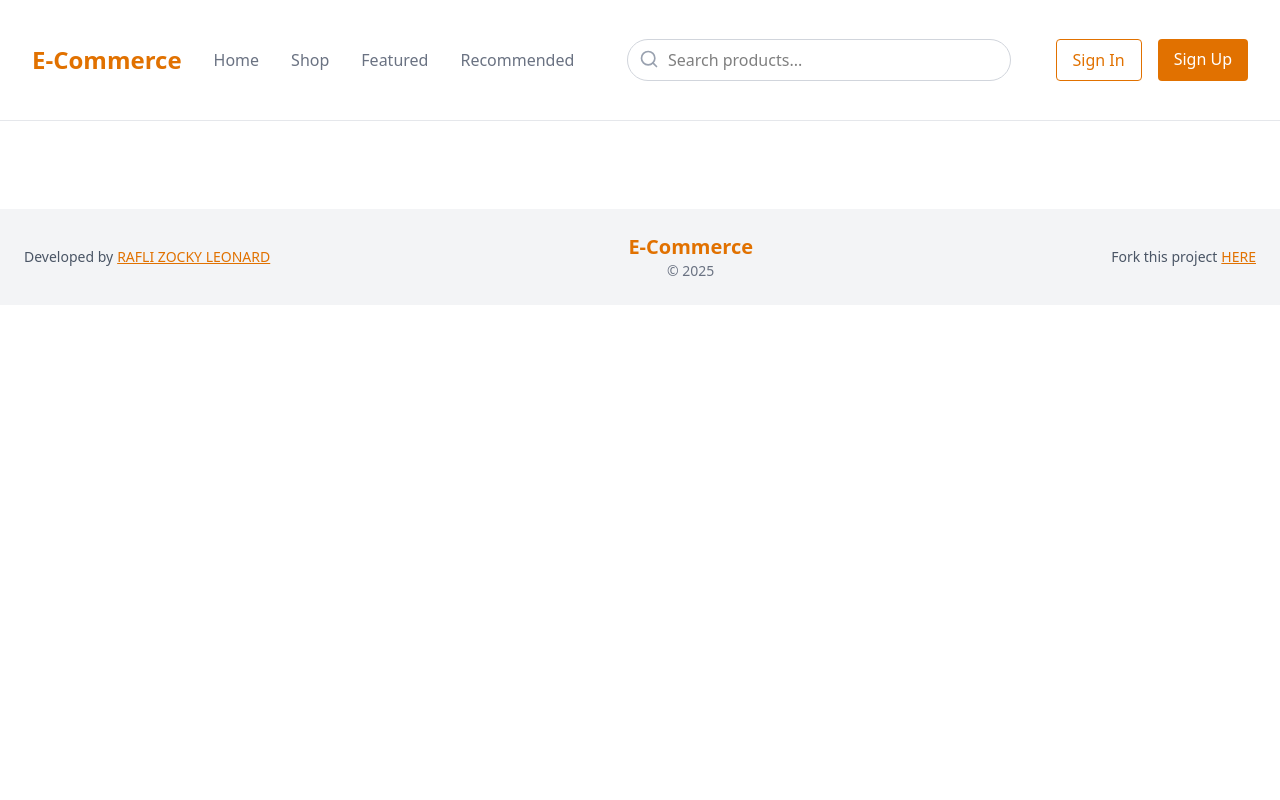
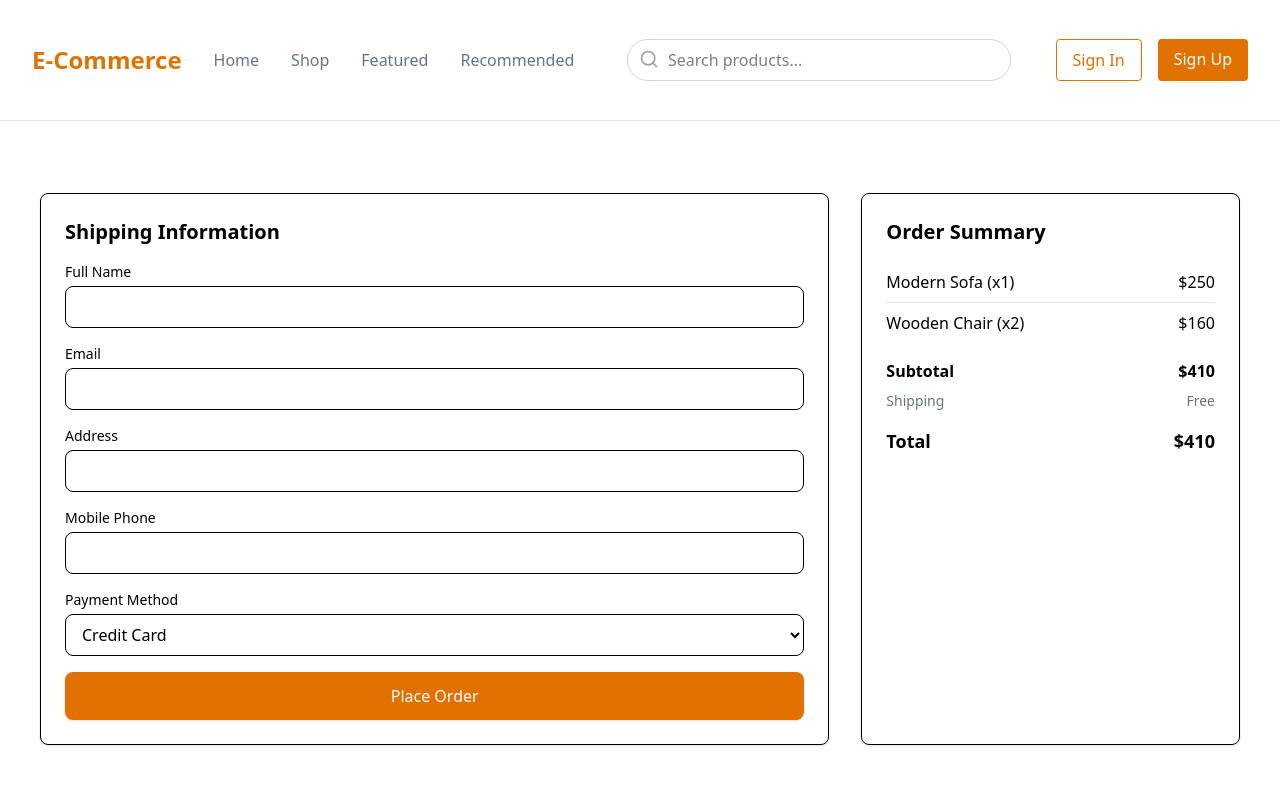
Before and after one commit to raflizocky/e-commerce, a React (Vite) app: page /checkout in a window 1280 px wide. Shown: the top 800 px of the page. Built offline with nearby package versions, Linux system fonts and the light colour scheme.

Commit message:
create checkout page

```diff
--- a/src/App.tsx
+++ b/src/App.tsx
@@ -9,6 +9,7 @@ import SignIn from "./pages/SignIn"
 import SignUp from "./pages/SignUp"
 import UserPage from "./pages/UserPage"
 import ProductDetail from "./pages/ProductDetail"
+import Checkout from "./pages/Checkout"
 
 function App() {
   return (
@@ -21,6 +22,7 @@ function App() {
           <Route path="/product/:id" element={<ProductDetail />} />
           <Route path="/featured" element={<Featured />} />
           <Route path="/recommended" element={<Recommended />} />
+          <Route path="/checkout" element={<Checkout />} />
           <Route path="/signin" element={<SignIn />} />
           <Route path="/signup" element={<SignUp />} />
           <Route path="/account" element={<UserPage />} />
--- /dev/null
+++ b/src/pages/Checkout.tsx
@@ -0,0 +1,134 @@
+import { useState } from "react"
+
+function Checkout() {
+    // Dummy cart data
+    const cartItems = [
+        { id: 1, name: "Modern Sofa", price: 250, qty: 1 },
+        { id: 2, name: "Wooden Chair", price: 80, qty: 2 },
+    ]
+
+    const [formData, setFormData] = useState({
+        fullName: "",
+        email: "",
+        address: "",
+        phone: "",
+        payment: "credit",
+    })
+
+    const subtotal = cartItems.reduce((sum, item) => sum + item.price * item.qty, 0)
+
+    const handleChange = (e: React.ChangeEvent<HTMLInputElement | HTMLSelectElement>) => {
+        setFormData({ ...formData, [e.target.name]: e.target.value })
+    }
+
+    const handleSubmit = (e: React.FormEvent) => {
+        e.preventDefault()
+        alert("Order placed successfully! 🚀")
+    }
+
+    return (
+        <div className="max-w-7xl mx-auto px-4 py-12 grid md:grid-cols-3 gap-8">
+            {/* Left: Shipping Info */}
+            <form
+                onSubmit={handleSubmit}
+                className="md:col-span-2 border rounded-lg p-6 space-y-4 shadow"
+            >
+                <h2 className="text-xl font-semibold mb-4">Shipping Information</h2>
+                <div>
+                    <label className="block text-sm font-medium">Full Name</label>
+                    <input
+                        type="text"
+                        name="fullName"
+                        value={formData.fullName}
+                        onChange={handleChange}
+                        className="w-full mt-1 px-3 py-2 border rounded-lg focus:ring-amber-500 focus:border-amber-500"
+                        required
+                    />
+                </div>
+                <div>
+                    <label className="block text-sm font-medium">Email</label>
+                    <input
+                        type="email"
+                        name="email"
+                        value={formData.email}
+                        onChange={handleChange}
+                        className="w-full mt-1 px-3 py-2 border rounded-lg focus:ring-amber-500 focus:border-amber-500"
+                        required
+                    />
+                </div>
+                <div>
+                    <label className="block text-sm font-medium">Address</label>
+                    <input
+                        type="text"
+                        name="address"
+                        value={formData.address}
+                        onChange={handleChange}
+                        className="w-full mt-1 px-3 py-2 border rounded-lg focus:ring-amber-500 focus:border-amber-500"
+                        required
+                    />
+                </div>
+                <div>
+                    <label className="block text-sm font-medium">Mobile Phone</label>
+                    <input
+                        type="text"
+                        name="phone"
+                        value={formData.phone}
+                        onChange={handleChange}
+                        className="w-full mt-1 px-3 py-2 border rounded-lg focus:ring-amber-500 focus:border-amber-500"
+                        required
+                    />
+                </div>
+
+                <div>
+                    <label className="block text-sm font-medium">Payment Method</label>
+                    <select
+                        name="payment"
+                        value={formData.payment}
+                        onChange={handleChange}
+                        className="w-full mt-1 px-3 py-2 border rounded-lg focus:ring-amber-500 focus:border-amber-500"
+                    >
+                        <option value="credit">Credit Card</option>
+                        <option value="paypal">PayPal</option>
+                        <option value="cod">Cash on Delivery</option>
+                    </select>
+                </div>
+
+                <button
+                    type="submit"
+                    className="w-full bg-amber-600 text-white py-3 rounded-lg shadow hover:bg-amber-700 transition"
+                >
+                    Place Order
+                </button>
+            </form>
+
+            {/* Right: Order Summary */}
+            <div className="border rounded-lg p-6 shadow">
+                <h2 className="text-xl font-semibold mb-4">Order Summary</h2>
+                <ul className="divide-y divide-gray-200">
+                    {cartItems.map((item) => (
+                        <li key={item.id} className="flex justify-between py-2">
+                            <span>
+                                {item.name} (x{item.qty})
+                            </span>
+                            <span>${item.price * item.qty}</span>
+                        </li>
+                    ))}
+                </ul>
+                <div className="flex justify-between font-semibold mt-4">
+                    <span>Subtotal</span>
+                    <span>${subtotal}</span>
+                </div>
+                <div className="flex justify-between mt-2 text-sm text-gray-500">
+                    <span>Shipping</span>
+                    <span>Free</span>
+                </div>
+                <div className="flex justify-between font-bold text-lg mt-4">
+                    <span>Total</span>
+                    <span>${subtotal}</span>
+                </div>
+            </div>
+        </div>
+    )
+}
+
+export default Checkout
```
